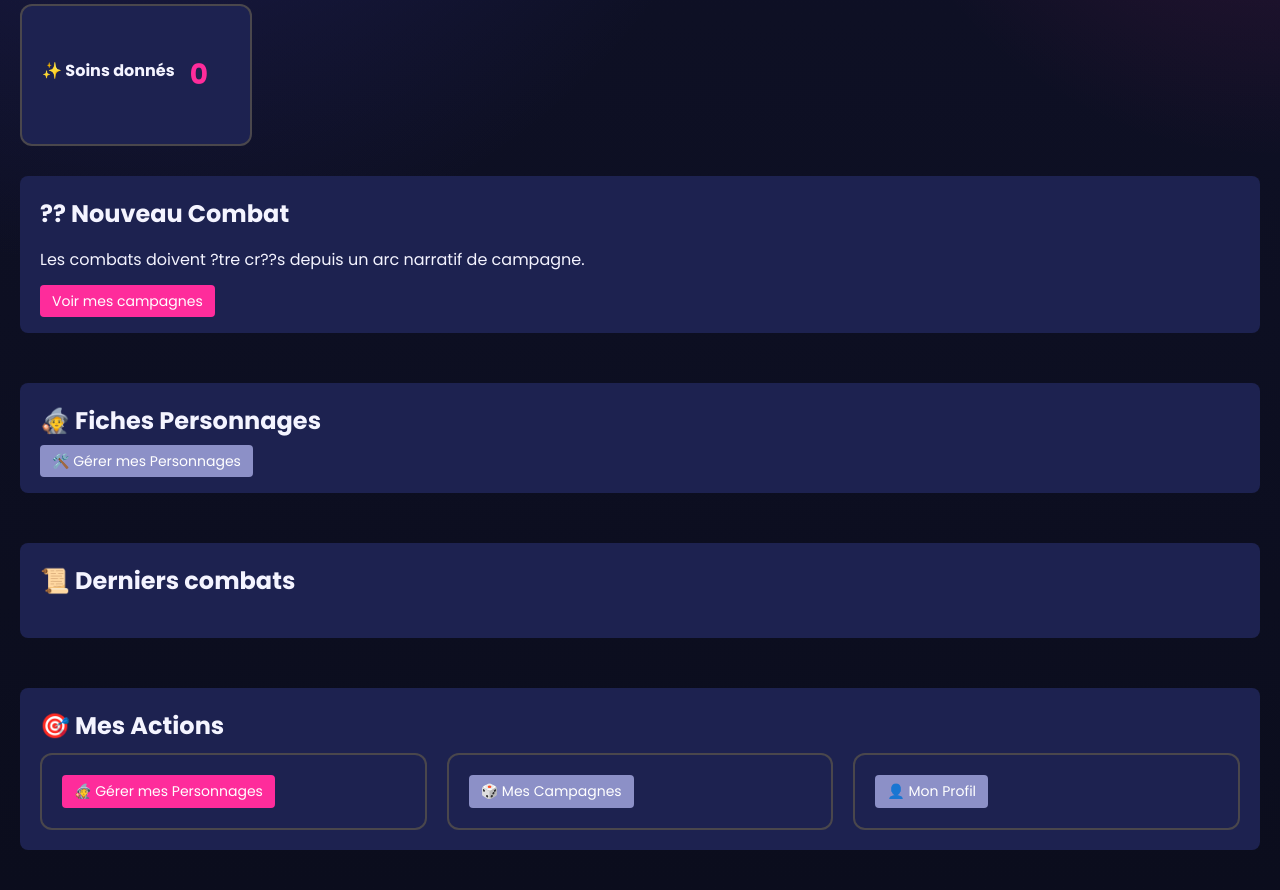
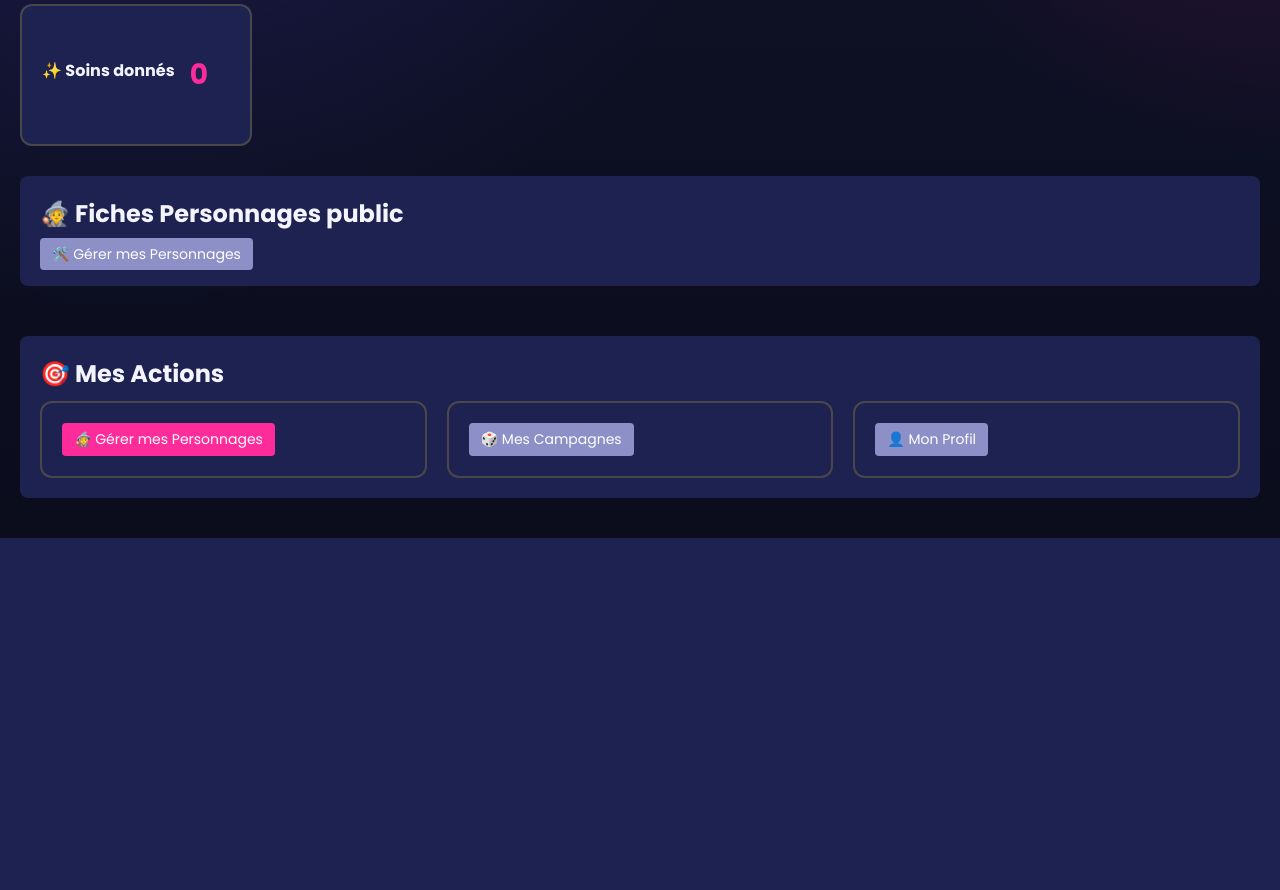
Before and after one commit to Jonathan2433/DND_FIGHT_TRACKER, a Flask app: page / in a window 1280 px wide. Shown: the part 273-1163 px from the top of the page. After the commit the page ends 811 px from the top, so only its background shows below. Run offline with Flask 3, Linux system fonts and the light colour scheme; the visitor is signed in with stand-in values (Sample User, id 1).

```diff
--- a/templates/index.html
+++ b/templates/index.html
@@ -30,19 +30,6 @@
             <h3>✨ Soins donnés</h3>
             <p>{{ total_heal }}</p>
         </div>
-    </div>
-
-    <!-- ===================== -->
-    <!-- ACTIONS RAPIDES -->
-    <!-- ===================== -->
-    <div class="card">
-        <h2>?? Nouveau Combat</h2>
-        <p>Les combats doivent ?tre cr??s depuis un arc narratif de campagne.</p>
-        {% if user_is_connected %}
-            <a href="{{ url_for('campaign.list_campaigns') }}" class="btn btn-primary">Voir mes campagnes</a>
-        {% else %}
-            <a href="{{ url_for('auth.login') }}" class="btn btn-primary">Se connecter</a>
-        {% endif %}
     </div>
 
     <!-- ===================== -->
@@ -120,7 +107,7 @@
     <!-- FICHES PERSONNAGES -->
     <!-- ===================== -->
     <div class="card">
-        <h2>🧙 Fiches Personnages</h2>
+        <h2>🧙 Fiches Personnages public </h2>
 
         {% if user_is_connected %}
             <a href="{{ url_for('template.manage_templates') }}" class="btn btn-secondary">🛠️ Gérer mes Personnages</a>
@@ -144,9 +131,9 @@
         </div>
     </div>
 
-    <!-- ===================== -->
-    <!-- DERNIERS COMBATS -->
-    <!-- ===================== -->
+   <!-- &lt;!&ndash; ===================== &ndash;&gt;
+    &lt;!&ndash; DERNIERS COMBATS &ndash;&gt;
+    &lt;!&ndash; ===================== &ndash;&gt;
     <div class="card">
         <h2>📜 Derniers combats</h2>
 
@@ -196,7 +183,7 @@
             </div>
             {% endfor %}
         </div>
-    </div>
+    </div>-->
 
     <!-- ===================== -->
     <!-- ACTIONS POUR UTILISATEURS CONNECTÉS -->
```
